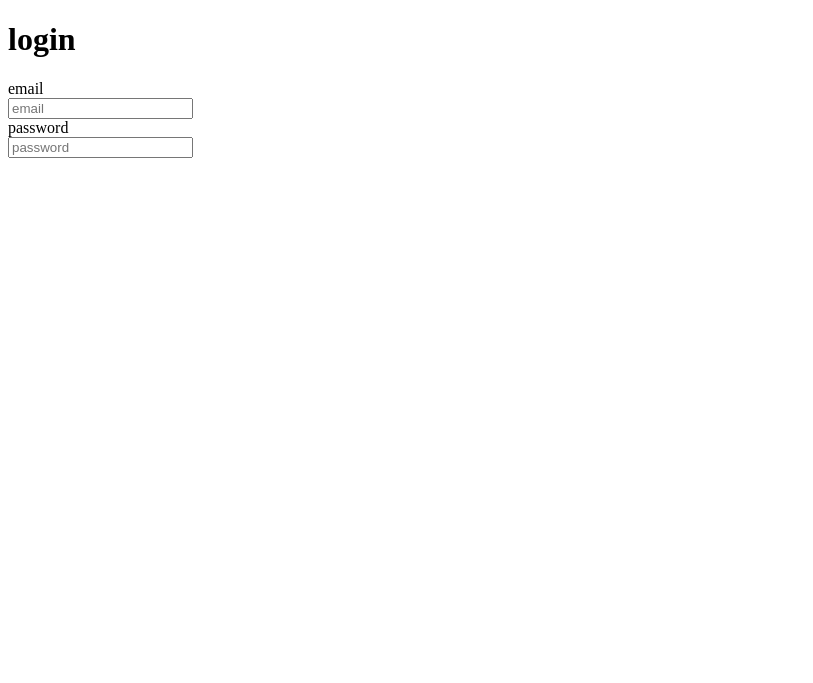
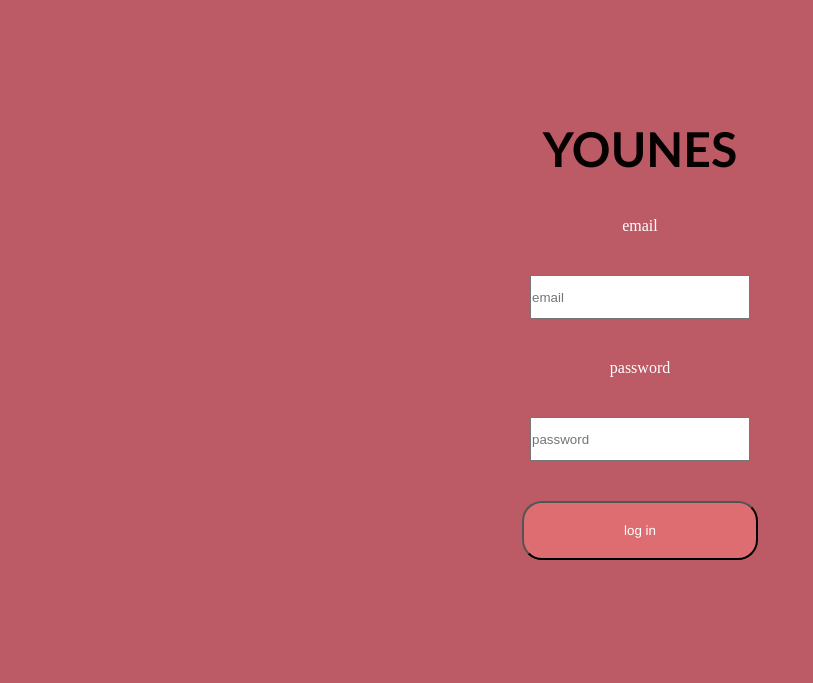
Before and after one commit to younes0510/index.html, a plain HTML site: page login.html in a window 1280 px wide. Shown: the whole page, without its empty margins (0-813 px from the left). Drawn offline with Linux system fonts and the light colour scheme.

Commit message:
login.html

```diff
--- /dev/null
+++ b/client.css
@@ -0,0 +1,35 @@
+* {
+  margin: 0;
+  padding: 0;
+}
+body {
+  background-color: rgb(188, 90, 101);
+}
+h1 {
+  padding: 40px 50px;
+  font-size: 3rem;
+}
+form {
+  padding: 30px;
+}
+label {
+  font-size: 1.8rem;
+}
+li {
+  list-style: none;
+}
+button {
+  padding: 10px 50px;
+  border-radius: 5px;
+  background-color: rgb(234, 124, 124);
+}
+ul {
+  font-size: 1.4rem;
+}
+a {
+  text-decoration: none;
+  color: black;
+}
+input{
+    font-size: 1.4rem;
+}
--- /dev/null
+++ b/index.css
@@ -0,0 +1,83 @@
+@import url("https://fonts.googleapis.com/css2?family=Fascinate+Inline&family=Oswald:wght@200..700&family=Playwrite+CU:wght@100..400&family=Puritan:ital,wght@0,400;0,700;1,400;1,700&display=swap");
+@import url("https://fonts.googleapis.com/css2?family=Fascinate+Inline&family=Oswald:wght@200..700&family=Playwrite+CU:wght@100..400&family=Puritan:ital,wght@0,400;0,700;1,400;1,700&display=swap");
+@import url("https://fonts.googleapis.com/css2?family=Fascinate+Inline&family=Oswald:wght@200..700&family=Playfair+Display:ital,wght@0,400..900;1,400..900&family=Playwrite+CU:wght@100..400&family=Puritan:ital,wght@0,400;0,700;1,400;1,700&display=swap");
+* {
+  padding: 0;
+  margin: 0;
+}
+
+body {
+  background-color: rgb(188, 90, 101);
+}
+header {
+  padding: 20px 0;
+
+  margin-bottom: 100px;
+  color: white;
+  background: linear-gradient(190deg, rgb(247, 101, 101), rgb(208, 81, 132));
+}
+header nav ul {
+  display: flex;
+  flex-direction: row;
+  justify-content: space-around;
+  align-items: center;
+  gap: 100px;
+  list-style: none;
+}
+nav {
+  display: flex;
+  justify-content: space-between;
+  width: 95%;
+  margin: 0 auto;
+  align-items: center;
+}
+header nav h1 {
+  font-size: 35px;
+  font-family: "Fascinate Inline", system-ui;
+  font-weight: 400;
+  font-style: normal;
+}
+li {
+  font-size: 20px;
+}
+a {
+  text-decoration: none;
+  color: rgb(255, 255, 255);
+  font-size: 25px;
+}
+a:hover {
+  color: rgb(68, 2, 2);
+}
+#presentasion {
+  padding: 20px;
+  margin: 0 auto;
+}
+#presentasion h1 {
+  font-family: "Oswald", sans-serif;
+  font-size: 40px;
+}
+#presentasion h2 {
+  font-family: "Oswald", sans-serif;
+  font-size: 30px;
+  color: rgb(247, 175, 175);
+}
+#presentasion p {
+  font-family: "Playfair Display", serif;
+  font-weight: 700;
+  font-size: 20px;
+}
+#presentasion li {
+  list-style: upper-roman;
+  font-family: "Oswald", sans-serif;
+  font-size:20px;
+}
+#table{
+  padding: 20px;
+  margin: 0 auto;
+  font-size: 25px;
+  font-family:  "Oswald", sans-serif;
+}
+footer{
+  font-family: "Oswald", sans-serif;
+  font-size: 40px;
+}
--- /dev/null
+++ b/login.css
@@ -0,0 +1,59 @@
+* {
+    padding: 0;
+    margin: 0;
+  }
+  body {
+    background-color: rgb(188, 90, 101) ;
+  }
+  #pa  {
+    padding: 20px 0;
+
+    margin-bottom: 100px;
+
+
+  }
+
+
+
+
+
+  #pa {
+    color: white;
+
+    display: flex;
+    justify-content: center;
+    align-items: center;
+    flex-direction: column;
+    gap: 40px;
+  }
+  .div {
+    display: flex;
+    margin: 100px;
+  }
+
+
+  button {
+    background-color: rgb(222, 109, 113);
+    color: white;
+
+    border-radius: 20px;
+    font-family: "Franklin Gothic Medium", "Arial Narrow", Arial, sans-serif;
+    padding:  20px 100px;
+  }
+  button:hover {
+    cursor: pointer;
+    background-color: rgb(250, 0, 154);
+  }
+  #pa h1 {
+    font-family: "Gill Sans", "Gill Sans MT", Calibri, "Trebuchet MS", sans-serif;
+    font-size: 3rem;
+    color: rgb(6, 1, 1);
+  }
+  #pa {
+    text-align: center;
+    width: 100%;
+  }
+  input{
+    width:20%;
+    height: 40px;
+  }
--- a/login.html
+++ b/login.html
@@ -1,16 +1,23 @@
 <!DOCTYPE html>
 <html lang="en">
-<head>
-    <meta charset="UTF-8">
-    <meta name="viewport" content="width=device-width, initial-scale=1.0">
+  <head>
+    <meta charset="UTF-8" />
+    <meta name="viewport" content="width=device-width, initial-scale=1.0" />
     <title>Document</title>
-</head>
-<body>
-   <h1>login</h1>
-   <label for="email">email</label><br>
-   <input type="email" id="email" placeholder="email"><br>
+    <link rel="stylesheet" href="login.css" />
+  </head>
+  <body>
+    <div class="div">
+      <div id="pa">
+        <h1>YOUNES</h1>
+        <label for="email">email</label>
+        <input type="email" id="email" placeholder="email" />
 
-   <label for="password">password</label><br>
-   <input type="password" id="password" placeholder="password"><br>
-</body>
+      <label for="password">password</label>
+      <input type="password" id="password" placeholder="password">
+       <a href="index.html"><button> log in </button></a>
+      </div>
+
+    </div>
+  </body>
 </html>
--- /dev/null
+++ b/moi.css
@@ -0,0 +1,8 @@
+*{
+    padding: 20px 30px;
+    margin: 0;
+}
+body{
+    background-color: rgb(188, 90, 101);
+font-size: 1.7rem;
+}
```
Also changed, not shown: client.html (+11 -14 lines), index.html (+28 -19 lines), moi.html (+5 -11 lines), projet.html (deleted, +0 -30 lines).
